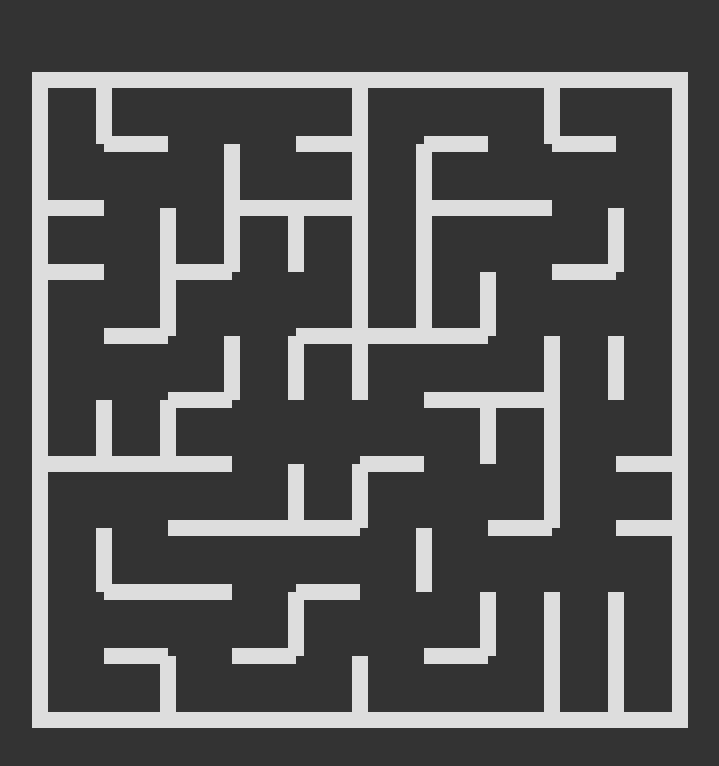
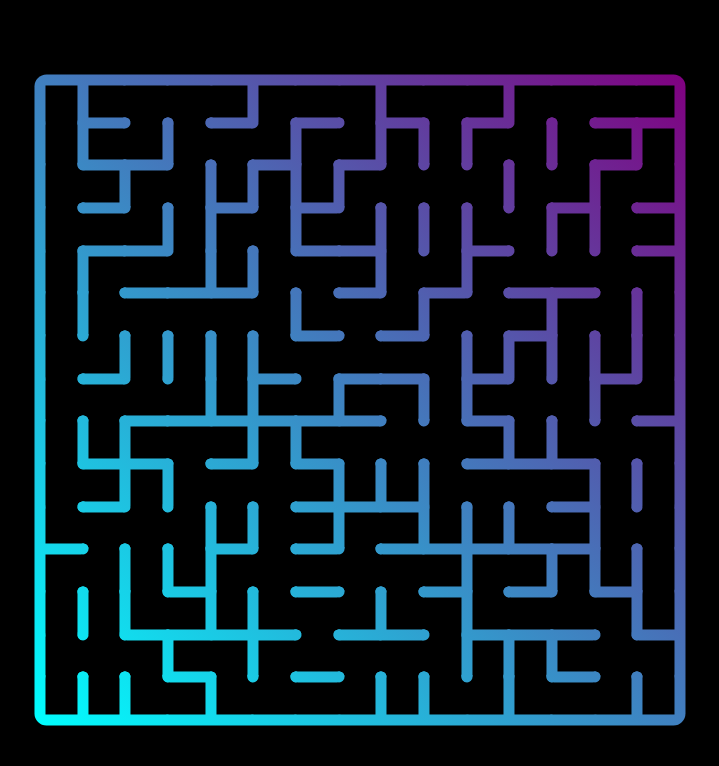
Before and after one commit to ebellbog/mazer-3d, a website built with webpack: page src/index.html in a window 1280 px wide. Shown: the whole page, without its empty margins (280-999 px from the left). Built offline with nearby package versions, Linux system fonts and the light colour scheme; files whose address does not match are found by name.

Commit message:
Make maze prettier (rounded corners, gradient color, respond to window resize)

```diff
--- a/src/index.html
+++ b/src/index.html
@@ -7,10 +7,16 @@
         <% } %>
     </head>
     <body>
-        <div id="maze"></div>
+        <div id="maze-background">
+            <div id="maze"></div>
+        </div>
         <div id="templates" hidden>
             <div class="cell">
                 <div class="walls"></div>
+                <div class="corner top-left"></div>
+                <div class="corner top-right"></div>
+                <div class="corner bottom-left"></div>
+                <div class="corner bottom-right"></div>
             </div>
         </div>
     </body>
--- a/src/js/index.js
+++ b/src/js/index.js
@@ -3,25 +3,21 @@ import Maze from './Maze.js';
 import Wall from './Wall.js'
 import {WallState} from './Wall.js'
 
-const nRows = 10;
-const nCols = 10;
+const nRows = 15;
+const nCols = 15;
 
 $(document).ready(() => {
     const maze = new Maze(nRows, nCols);
+    setupView(maze);
+    window.onresize = () => updateView(maze);
+
     maze.generateMaze();
-    //TESTING
-    // const walls = maze.data.reduce((cells, row) => {
-    //     return cells.concat(row.filter((entity) => entity instanceof Wall));
-    // }, []);
-    // const remove = [10, 20, 30, 40, 50, 60, 70, 80, 90];
-    // remove.forEach(number => walls[number].state = WallState.REMOVED);
-
-    //END TESTING
-    displayMaze(maze);
+    renderMaze(maze);
 });
 
-function displayMaze(maze) {
+function setupView(maze) {
     const maze$ = $('#maze');
+
     const templates$ = $('#templates');
     const cell$ = templates$.find('.cell');
 
@@ -29,30 +25,73 @@ function displayMaze(maze) {
     const mazeCols = maze.cols;
     const mazeRows = maze.rows;
 
-    cells.forEach((cell) => {
+    cells.forEach((cell, idx) => {
         const newCell$ = cell$.clone();
-
-        const wallDict = cell.getWalls();
-        Object.keys(wallDict).forEach((key) => {
-            if (wallDict[key].state === WallState.REMOVED){
-                newCell$.find('.walls').addClass(`open-${key}`);
-            }
-        })
-
+        newCell$.attr('data-cell-idx', idx);
         maze$.append(newCell$);
     });
 
     maze$.css({
         'grid-template-rows': `repeat(${mazeRows}, 1fr)`,
-        'grid-template-columns': `repeat(${mazeCols}, 1fr)`,
-        width: mazeCols > mazeRows ? '80vw' : `${80 * mazeCols / mazeRows}vh` ,
-        height: mazeRows >= mazeCols ? '80vh' : `${80 * mazeRows / mazeCols}vw` ,
+        'grid-template-columns': `repeat(${mazeCols}, 1fr)`
     });
 
+    updateView(maze);
+}
 
-    const firstCell$ = maze$.find('.cell').first();
-    const firstWall$ = firstCell$.find('.walls');
+function updateView(maze) {
+    const maze$ = $('#maze');
+    const mazeBg$ = $('#maze-background');
 
-    const mazePadding = (firstCell$.width()-firstWall$.width())/2;
-    maze$.css('padding', mazePadding);
+    const cells = maze.getCells()
+    const mazeCols = maze.cols;
+    const mazeRows = maze.rows;
+
+    mazeBg$.css({
+        width: mazeCols > mazeRows ? '80vw' : `${80 * mazeCols / mazeRows}vh` ,
+        height: mazeRows >= mazeCols ? '80vh' : `${80 * mazeRows / mazeCols}vw`
+    });
+
+    const defaultCell$ = maze$.find('.cell:not(.open-left):not(.open-right)').first();
+    const defaultWall$ = defaultCell$.find('.walls');
+    const mazePadding = (defaultCell$.width()-defaultWall$.width())/2;
+
+    mazeBg$.css('padding', mazePadding);
+
+    $('.corner').css({
+        height: mazePadding*2,
+        width: mazePadding*2,
+        'border-radius': mazePadding
+    });
+    $('.corner.top-left').css({
+        top: -mazePadding,
+        left: -mazePadding
+    });
+    $('.corner.top-right').css({
+        top: -mazePadding,
+        right: -mazePadding
+    });
+    $('.corner.bottom-left').css({
+        bottom: -mazePadding,
+        left: -mazePadding
+    });
+    $('.corner.bottom-right').css({
+        bottom: -mazePadding,
+        right: -mazePadding
+    });
 }
+
+function renderMaze(maze) {
+    const cells = maze.getCells();
+
+    cells.forEach((cell, idx) => {
+        const cell$ = $(`.cell[data-cell-idx=${idx}]`);
+        const wallDict = cell.getWalls();
+
+        Object.keys(wallDict).forEach((key) => {
+            if (wallDict[key].state === WallState.REMOVED){
+                cell$.addClass(`open-${key}`);
+            }
+        })
+    });
+}
--- a/src/less/style.less
+++ b/src/less/style.less
@@ -1,9 +1,19 @@
-@bgColor: #333;
-@wallColor: #ddd;
+@bgColor: black;
+@wallColor: white;
 @wallWidth: 13%;
 
 body {
     background-color: @bgColor;
+}
+
+#maze-background {
+    position: absolute;
+    left: 50%;
+    top: 50%;
+    transform: translate(-50%, -50%);
+
+    background-image: linear-gradient(45deg, cyan, purple);
+    border-radius: 12px;
 }
 
 #maze {
@@ -11,14 +21,13 @@ body {
     grid-gap: 0px;
 
     background-color: @wallColor;
+    mix-blend-mode: multiply;
 
-    position: absolute;
-    left: 0;
-    right: 0;
-    top: 0;
-    bottom: 0;
+    position: relative;
+    width: 100%;
+    height: 100%;
 
-    margin: auto;
+    overflow: hidden;
 
     > .cell {
         height: 100%;
@@ -28,7 +37,7 @@ body {
         > .walls {
             background-color: @bgColor;
             &:hover {
-                background-color: lighten(@bgColor, 40%);
+                background-color: lighten(@bgColor, 60%);
             }
 
             position: absolute;
@@ -36,25 +45,30 @@ body {
             left: @wallWidth;
             bottom: @wallWidth;
             right: @wallWidth;
+        }
 
-            &.pending {
+        &.pending > .walls {
             top: @wallWidth/10;
             left: @wallWidth/10;
             bottom: @wallWidth/10;
             right: @wallWidth/10;
         }
-            &.open-left {
-                left: 0;
+        &.open-left > .walls {
+            left: -1px;
         }
-            &.open-right {
-                right: 0;
+        &.open-right > .walls {
+            right: -1px;
         }
-            &.open-top {
-                top: 0;
+        &.open-top > .walls {
+            top: -1px;
         }
-            &.open-bottom {
-                bottom: 0;
+        &.open-bottom > .walls {
+            bottom: -1px;
+        }
+
+        .corner {
+            position: absolute;
+            background-color: @wallColor;
         }
     }
 }
-}
```
Lines whose indentation alone changed are shown as unchanged.
